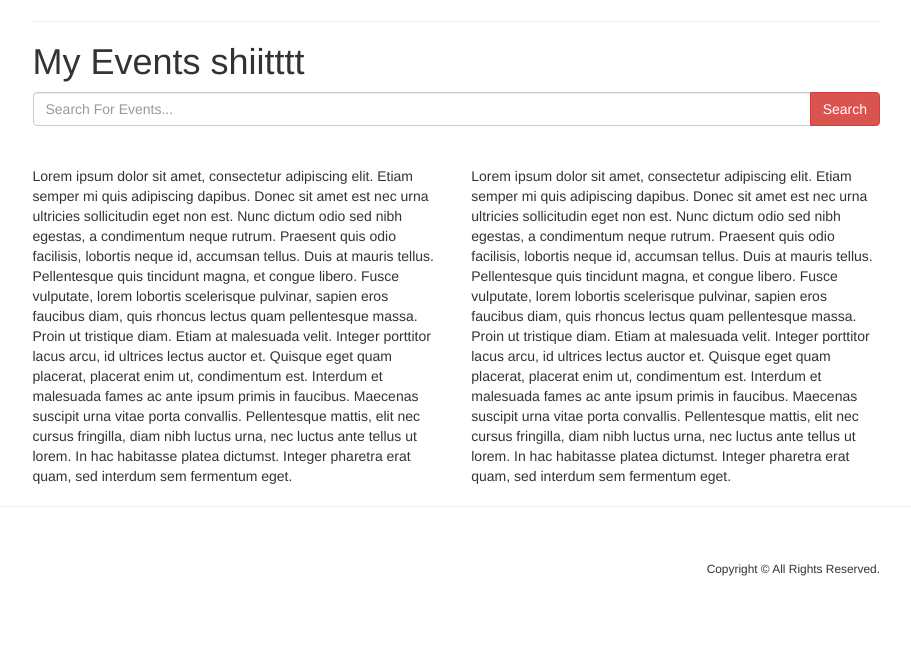
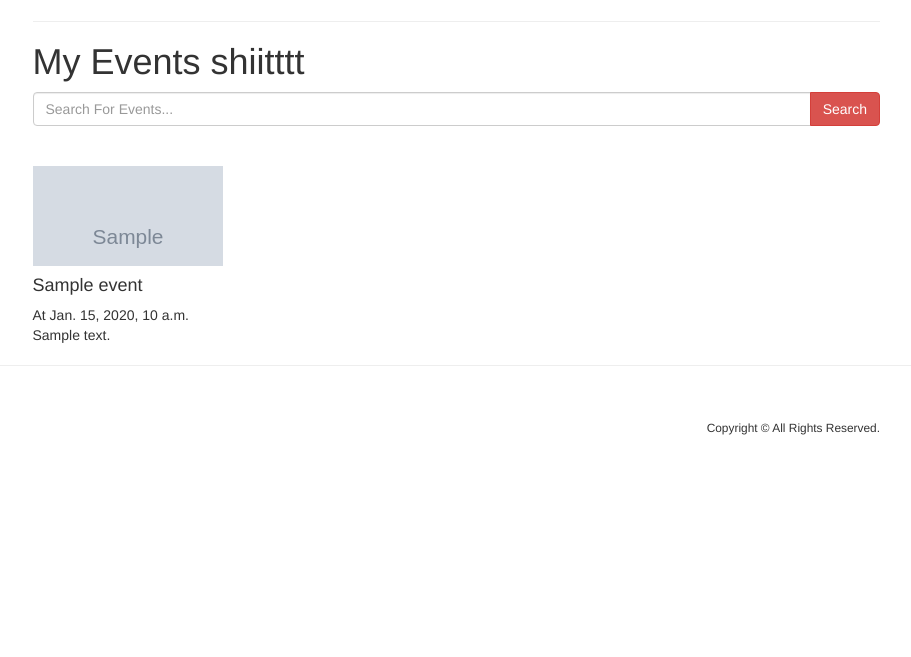
Before and after one commit to kparaju/MyWolfPackGuide, a Django app: template MWG_Site/templates/events/myevents.html in a window 1280 px wide. Shown: the part 274-931 px from the top of the page, without its empty margins (330-1241 px from the left). After the commit the page ends 709 px from the top, so only its background shows below. Run offline with Django 3.2, Linux system fonts and the light colour scheme; the template is opened without the code that fills it: most values are stand-ins (such as "Sample title", 1, 10 or a date in 2020); grey boxes marked "Sample" are stand-in pictures; some libraries are stand-ins or nearby versions; grey boxes are pictures that could not be loaded.

Commit message:
My Events now shows your events

```diff
--- a/MWG_Site/templates/events/myevents.html
+++ b/MWG_Site/templates/events/myevents.html
@@ -15,11 +15,19 @@
 		<br />
 
     	<div class="row">
-    		<div class="col-md-6">
-    			Lorem ipsum dolor sit amet, consectetur adipiscing elit. Etiam semper mi quis adipiscing dapibus. Donec sit amet est nec urna ultricies sollicitudin eget non est. Nunc dictum odio sed nibh egestas, a condimentum neque rutrum. Praesent quis odio facilisis, lobortis neque id, accumsan tellus. Duis at mauris tellus. Pellentesque quis tincidunt magna, et congue libero. Fusce vulputate, lorem lobortis scelerisque pulvinar, sapien eros faucibus diam, quis rhoncus lectus quam pellentesque massa. Proin ut tristique diam. Etiam at malesuada velit. Integer porttitor lacus arcu, id ultrices lectus auctor et. Quisque eget quam placerat, placerat enim ut, condimentum est. Interdum et malesuada fames ac ante ipsum primis in faucibus. Maecenas suscipit urna vitae porta convallis. Pellentesque mattis, elit nec cursus fringilla, diam nibh luctus urna, nec luctus ante tellus ut lorem. In hac habitasse platea dictumst. Integer pharetra erat quam, sed interdum sem fermentum eget.
-    		</div>
-    		<div class="col-md-6">
-    			Lorem ipsum dolor sit amet, consectetur adipiscing elit. Etiam semper mi quis adipiscing dapibus. Donec sit amet est nec urna ultricies sollicitudin eget non est. Nunc dictum odio sed nibh egestas, a condimentum neque rutrum. Praesent quis odio facilisis, lobortis neque id, accumsan tellus. Duis at mauris tellus. Pellentesque quis tincidunt magna, et congue libero. Fusce vulputate, lorem lobortis scelerisque pulvinar, sapien eros faucibus diam, quis rhoncus lectus quam pellentesque massa. Proin ut tristique diam. Etiam at malesuada velit. Integer porttitor lacus arcu, id ultrices lectus auctor et. Quisque eget quam placerat, placerat enim ut, condimentum est. Interdum et malesuada fames ac ante ipsum primis in faucibus. Maecenas suscipit urna vitae porta convallis. Pellentesque mattis, elit nec cursus fringilla, diam nibh luctus urna, nec luctus ante tellus ut lorem. In hac habitasse platea dictumst. Integer pharetra erat quam, sed interdum sem fermentum eget.
-    		</div>
+    		{% for event in events%}
+                <div class="col-md-3">
+                    <div class="event-list-item">
+                        <div class="center">
+                            <div class="browse-events-picture" style="background-image: url({{ event.picture.url }})">
+
+                            </div>
+                        </div>
+                        <h4>{{event.name}}</h4>
+                        <div>At {{event.time}}</div>
+                        <div>{{event.description | truncatechars:120}}</div>
+                    </div><!-- End Listing-->
+                </div>
+            {% endfor %}
     	</div>
 {% endblock %}
```
